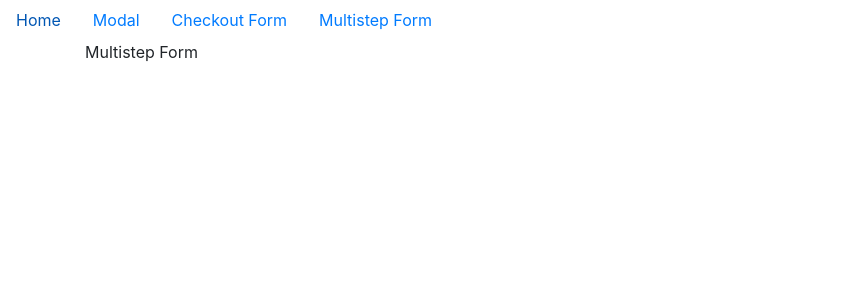
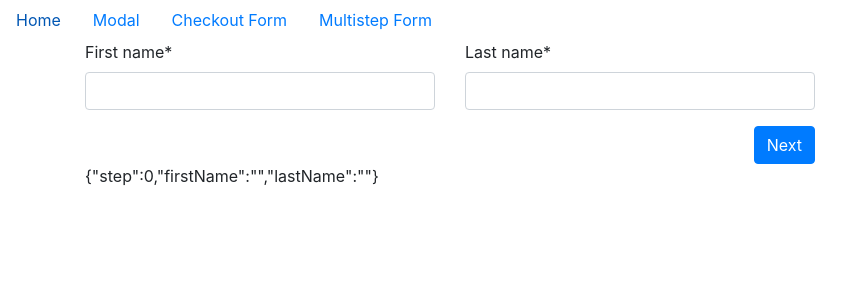
Before and after one commit to pferlito/react-examples, a React (Create React App) app: page /multistep in a window 1280 px wide. Shown: the top 300 px of the page, without its empty margins (0-861 px from the left). Built offline with nearby package versions, Linux system fonts and the light colour scheme; the HTML template or start-up script is replaced by a standard one.

Commit message:
Separate into components.

```diff
--- a/src/components/checkout/fields/TextField.js
+++ b/src/components/checkout/fields/TextField.js
@@ -1,6 +1,6 @@
 import React, {Fragment} from "react";
 
-function TextField({id, label, value, handleChange,required}) {
+function TextField({id, label, value, handleChange, required}) {
   return (
     <Fragment>
       <label htmlFor={id}>{label}{required ? "*" : ""}</label>
--- /dev/null
+++ b/src/components/multistep/Step0.js
@@ -0,0 +1,29 @@
+import React from "react";
+import Row from "react-bootstrap/Row";
+import Col from "react-bootstrap/Col";
+import TextField from "../checkout/fields/TextField";
+
+export default function Step0({handleChange, state}) {
+  return (
+    <Row>
+      <Col md={4} className="mb-3">
+        <TextField
+          id="firstName"
+          label="First name"
+          value={state.firstName}
+          handleChange={handleChange}
+          required="required"
+        />
+      </Col>
+      <Col md={4} className="mb-3">
+        <TextField
+          id="lastName"
+          label="Last name"
+          value={state.lastName}
+          handleChange={handleChange}
+          required="required"
+        />
+      </Col>
+    </Row>
+  );
+}
--- /dev/null
+++ b/src/components/multistep/StepNav.js
@@ -0,0 +1,20 @@
+import React from "react";
+import Row from "react-bootstrap/Row";
+import Col from "react-bootstrap/Col";
+
+export default function StepNav({handleNavigation,state,steps}) {
+  return (
+    <Row>
+      <Col md={{span: 8}}>
+        {state.step === 0 ||
+        <button
+          onClick={() => handleNavigation(-1)}
+          className="btn btn-primary float-left">Back</button>}
+        {state.step === steps - 1 ||
+        <button
+          onClick={() => handleNavigation(1)}
+          className="btn btn-primary float-right">Next</button>}
+      </Col>
+    </Row>
+  );
+}
--- a/src/index.js
+++ b/src/index.js
@@ -22,7 +22,7 @@ const routing = (
       <Route exact path="/"><App /></Route>
       <Route path="/modal"><ModalPage /></Route>
       <Route path="/checkout"><FormPage /></Route>
-      <Route path="/multistep"><MultistepPage /></Route>
+      <Route path="/multistep"><MultistepPage steps={3}/></Route>
     </Switch>
   </Router>
 );
--- a/src/routes/MultistepPage.js
+++ b/src/routes/MultistepPage.js
@@ -1,19 +1,46 @@
-import React, {useState, useEffect, Fragment} from 'react';
+import React, {useState, Fragment} from 'react';
 import Row from "react-bootstrap/Row";
 import Col from "react-bootstrap/Col";
 import Container from "react-bootstrap/Container";
+import Step0 from "../components/multistep/Step0";
+import StepNav from "../components/multistep/StepNav";
 
-function MultistepPage() {
+function MultistepPage({steps}) {
 
+  const initState = {
+    step: 0,
+    firstName: "",
+    lastName: "",
+  };
+
+  const [state,setState] = useState(initState);
+
+  /**
+   * Handle text field change.
+   * @param e
+   */
+  function handleChange(e) {
+    setState({...state, [e.target.id]: e.target.value});
+  }
+
+  /**
+   * Handle step navigation.
+   * @param dir
+   */
+  function handleNavigation(dir) {
+    setState({...state, step: state.step + dir});
+  }
 
   return (
     <Fragment>
       <Container>
-        <Row>
-          <Col md={{span: 8}}>
-            Multistep Form
-          </Col>
-        </Row>
+        {state.step === 0 ?
+          <Step0 handleChange={handleChange}
+                  state={state}/> : null}
+          <StepNav handleNavigation={handleNavigation}
+                   state={state}
+                   steps={steps}/>
+        {JSON.stringify(state,2)}
       </Container>
     </Fragment>
   );
```
